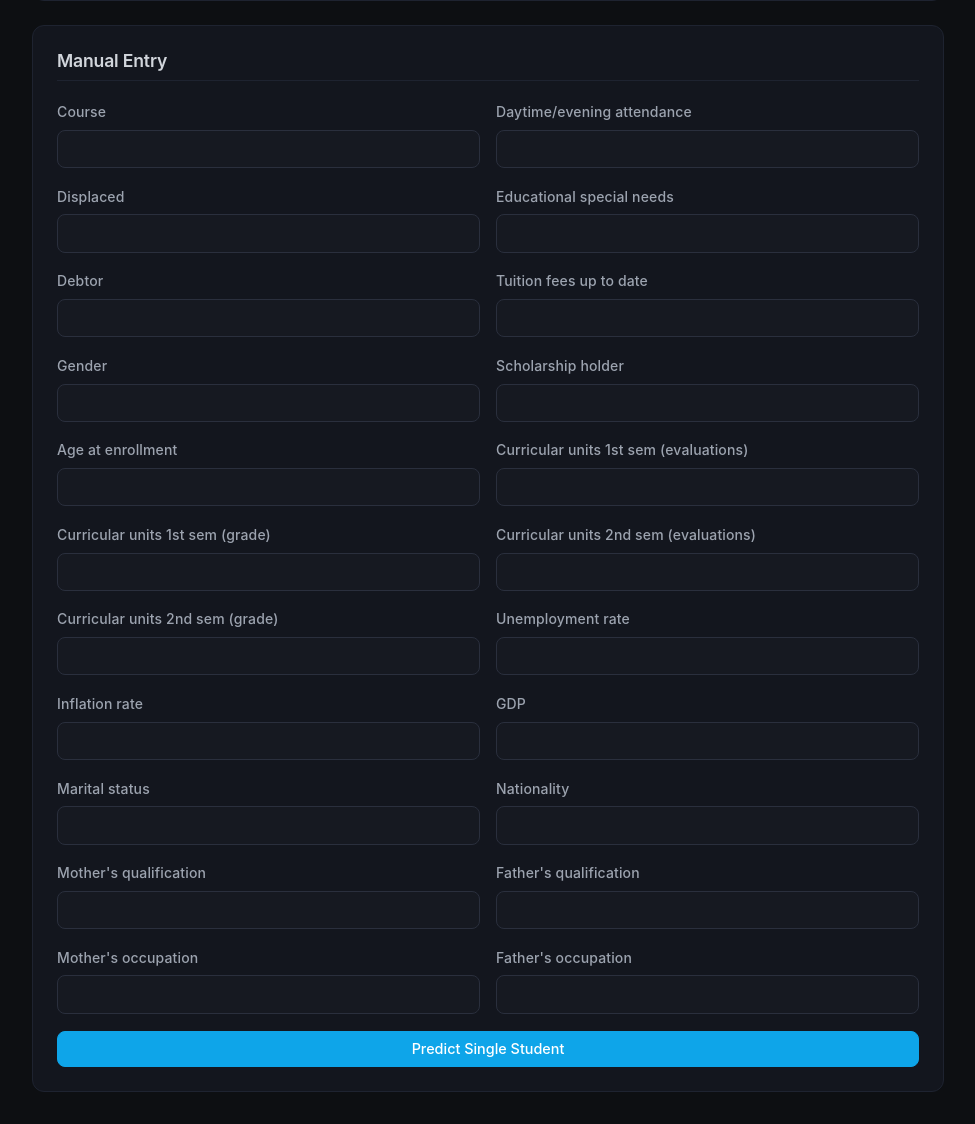
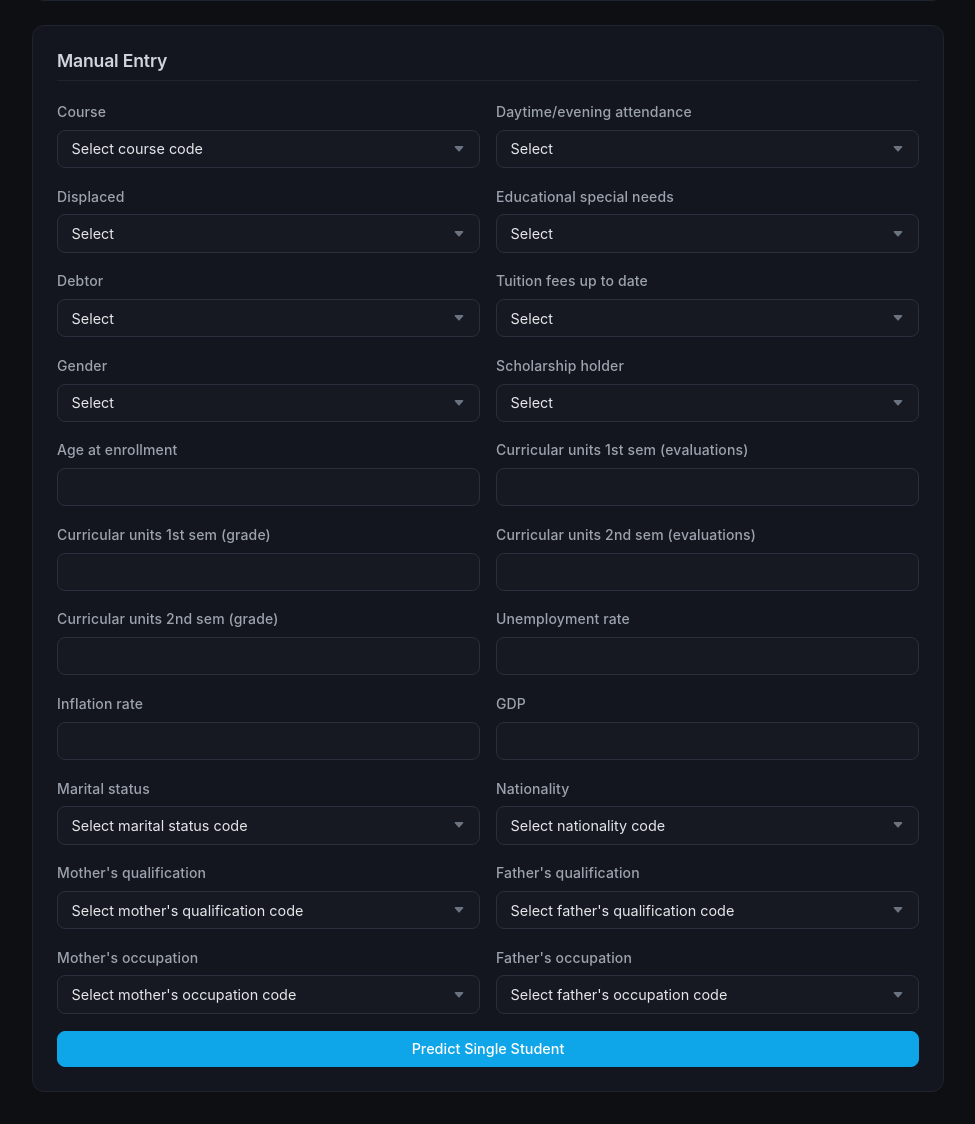
Before and after one commit to Henil23/aiml_project, a Flask app: page / in a window 1280 px wide. Shown: the part 444-1568 px from the top of the page, without its empty margins (152-1127 px from the left). Run offline with Flask 3, Linux system fonts and the light colour scheme; parts of the project's set-up code (start-up, migrations or seed data) failed here and were passed over.

Commit message:
minor UI updates

```diff
--- a/app/routes.py
+++ b/app/routes.py
@@ -21,13 +21,34 @@ main = Blueprint("main", __name__)
 BASE_DIR = os.path.abspath(os.path.join(os.path.dirname(__file__), ".."))
 DATA_DIR = os.path.join(BASE_DIR, "data")
 UPLOAD_DIR = os.path.join(DATA_DIR, "uploads")
+DATASET_PATH = os.path.join(DATA_DIR, "dataset.csv")
 
 os.makedirs(UPLOAD_DIR, exist_ok=True)
 
 
+def _load_dropdown_options():
+    df = pd.read_csv(DATASET_PATH)
+    df.columns = df.columns.str.strip()
+    df = df.rename(columns={"Nacionality": "Nationality"})
+
+    def opts(col):
+        values = sorted(df[col].dropna().astype(int).unique().tolist())
+        return values
+
+    return {
+        "course_options": opts("Course"),
+        "marital_status_options": opts("Marital status"),
+        "nationality_options": opts("Nationality"),
+        "mother_qualification_options": opts("Mother's qualification"),
+        "father_qualification_options": opts("Father's qualification"),
+        "mother_occupation_options": opts("Mother's occupation"),
+        "father_occupation_options": opts("Father's occupation"),
+    }
+
+
 # ─────────────────────────────────────────────
-#  NEW: Health check — professor uses this first
-#  GET https://your-app.onrender.com/health
+# Health check
+# GET https://your-app.onrender.com/health
 # ─────────────────────────────────────────────
 @main.route("/health", methods=["GET"])
 def health():
@@ -35,12 +56,12 @@ def health():
 
 
 # ─────────────────────────────────────────────
-#  NEW: JSON prediction endpoint
-#  POST https://your-app.onrender.com/predict
+# JSON prediction endpoint
+# POST https://your-app.onrender.com/predict
 #
-#  Accepts two formats:
-#    A) JSON body:  {"students": [{...raw row...}, ...]}
-#    B) CSV file upload: multipart/form-data, field name = "file"
+# Accepts two formats:
+#   A) JSON body:  {"students": [{...raw row...}, ...]}
+#   B) CSV file upload: multipart/form-data, field name = "file"
 # ─────────────────────────────────────────────
 @main.route("/predict", methods=["POST"])
 def predict_api():
@@ -84,16 +105,16 @@ def predict_api():
             result = predict_single_student(student)
             results.append(result)
 
-        at_risk  = sum(1 for r in results if r["predicted_class"] == "At-risk")
-        regular  = sum(1 for r in results if r["predicted_class"] == "Regular")
+        at_risk = sum(1 for r in results if r["predicted_class"] == "At-risk")
+        regular = sum(1 for r in results if r["predicted_class"] == "Regular")
         exceptional = sum(1 for r in results if r["predicted_class"] == "Exceptional")
 
         return jsonify({
-            "total_students":   len(results),
-            "at_risk_count":    at_risk,
-            "regular_count":    regular,
+            "total_students": len(results),
+            "at_risk_count": at_risk,
+            "regular_count": regular,
             "exceptional_count": exceptional,
-            "predictions":      results,
+            "predictions": results,
         })
 
     except ValueError as e:
@@ -103,10 +124,12 @@ def predict_api():
 
 
 # ─────────────────────────────────────────────
-#  EXISTING routes — untouched
+# Main web UI
 # ─────────────────────────────────────────────
 @main.route("/", methods=["GET", "POST"])
 def index():
+    dropdown_options = _load_dropdown_options()
+
     if request.method == "POST":
         action = request.form.get("action")
 
@@ -208,7 +231,7 @@ def index():
                 flash(f"Manual prediction failed: {str(e)}")
                 return redirect(url_for("main.index"))
 
-    return render_template("index.html")
+    return render_template("index.html", **dropdown_options)
 
 
 @main.route("/download/<filename>")
--- a/app/templates/index.html
+++ b/app/templates/index.html
@@ -49,48 +49,81 @@
                 <div class="form-row">
                     <div class="form-group">
                         <label for="Course">Course</label>
-                        <input type="number" name="Course" id="Course" required>
+                        <select name="Course" id="Course" required>
+                            <option value="">Select course code</option>
+                            {% for value in course_options %}
+                                <option value="{{ value }}">{{ value }}</option>
+                            {% endfor %}
+                        </select>
                     </div>
 
                     <div class="form-group">
                         <label for="DaytimeAttendance">Daytime/evening attendance</label>
-                        <input type="number" name="Daytime/evening attendance" id="DaytimeAttendance" required>
+                        <select name="Daytime/evening attendance" id="DaytimeAttendance" required>
+                            <option value="">Select</option>
+                            <option value="daytime">Daytime</option>
+                            <option value="evening">Evening</option>
+                        </select>
                     </div>
                 </div>
 
                 <div class="form-row">
                     <div class="form-group">
                         <label for="Displaced">Displaced</label>
-                        <input type="number" name="Displaced" id="Displaced" required>
+                        <select name="Displaced" id="Displaced" required>
+                            <option value="">Select</option>
+                            <option value="yes">Yes</option>
+                            <option value="no">No</option>
+                        </select>
                     </div>
 
                     <div class="form-group">
                         <label for="SpecialNeeds">Educational special needs</label>
-                        <input type="number" name="Educational special needs" id="SpecialNeeds" required>
+                        <select name="Educational special needs" id="SpecialNeeds" required>
+                            <option value="">Select</option>
+                            <option value="yes">Yes</option>
+                            <option value="no">No</option>
+                        </select>
                     </div>
                 </div>
 
                 <div class="form-row">
                     <div class="form-group">
                         <label for="Debtor">Debtor</label>
-                        <input type="number" name="Debtor" id="Debtor" required>
+                        <select name="Debtor" id="Debtor" required>
+                            <option value="">Select</option>
+                            <option value="yes">Yes</option>
+                            <option value="no">No</option>
+                        </select>
                     </div>
 
                     <div class="form-group">
                         <label for="FeesUpToDate">Tuition fees up to date</label>
-                        <input type="number" name="Tuition fees up to date" id="FeesUpToDate" required>
+                        <select name="Tuition fees up to date" id="FeesUpToDate" required>
+                            <option value="">Select</option>
+                            <option value="yes">Yes</option>
+                            <option value="no">No</option>
+                        </select>
                     </div>
                 </div>
 
                 <div class="form-row">
                     <div class="form-group">
                         <label for="Gender">Gender</label>
-                        <input type="number" name="Gender" id="Gender" required>
+                        <select name="Gender" id="Gender" required>
+                            <option value="">Select</option>
+                            <option value="male">Male</option>
+                            <option value="female">Female</option>
+                        </select>
                     </div>
 
                     <div class="form-group">
                         <label for="ScholarshipHolder">Scholarship holder</label>
-                        <input type="number" name="Scholarship holder" id="ScholarshipHolder" required>
+                        <select name="Scholarship holder" id="ScholarshipHolder" required>
+                            <option value="">Select</option>
+                            <option value="yes">Yes</option>
+                            <option value="no">No</option>
+                        </select>
                     </div>
                 </div>
 
@@ -145,36 +178,66 @@
                 <div class="form-row">
                     <div class="form-group">
                         <label for="MaritalStatus">Marital status</label>
-                        <input type="number" name="Marital status" id="MaritalStatus" required>
+                        <select name="Marital status" id="MaritalStatus" required>
+                            <option value="">Select marital status code</option>
+                            {% for value in marital_status_options %}
+                                <option value="{{ value }}">{{ value }}</option>
+                            {% endfor %}
+                        </select>
                     </div>
 
                     <div class="form-group">
                         <label for="Nationality">Nationality</label>
-                        <input type="number" name="Nationality" id="Nationality" required>
+                        <select name="Nationality" id="Nationality" required>
+                            <option value="">Select nationality code</option>
+                            {% for value in nationality_options %}
+                                <option value="{{ value }}">{{ value }}</option>
+                            {% endfor %}
+                        </select>
                     </div>
                 </div>
 
                 <div class="form-row">
                     <div class="form-group">
                         <label for="MotherQualification">Mother's qualification</label>
-                        <input type="number" name="Mother's qualification" id="MotherQualification" required>
+                        <select name="Mother's qualification" id="MotherQualification" required>
+                            <option value="">Select mother's qualification code</option>
+                            {% for value in mother_qualification_options %}
+                                <option value="{{ value }}">{{ value }}</option>
+                            {% endfor %}
+                        </select>
                     </div>
 
                     <div class="form-group">
                         <label for="FatherQualification">Father's qualification</label>
-                        <input type="number" name="Father's qualification" id="FatherQualification" required>
+                        <select name="Father's qualification" id="FatherQualification" required>
+                            <option value="">Select father's qualification code</option>
+                            {% for value in father_qualification_options %}
+                                <option value="{{ value }}">{{ value }}</option>
+                            {% endfor %}
+                        </select>
                     </div>
                 </div>
 
                 <div class="form-row">
                     <div class="form-group">
                         <label for="MotherOccupation">Mother's occupation</label>
-                        <input type="number" name="Mother's occupation" id="MotherOccupation" required>
+                        <select name="Mother's occupation" id="MotherOccupation" required>
+                            <option value="">Select mother's occupation code</option>
+                            {% for value in mother_occupation_options %}
+                                <option value="{{ value }}">{{ value }}</option>
+                            {% endfor %}
+                        </select>
                     </div>
 
                     <div class="form-group">
                         <label for="FatherOccupation">Father's occupation</label>
-                        <input type="number" name="Father's occupation" id="FatherOccupation" required>
+                        <select name="Father's occupation" id="FatherOccupation" required>
+                            <option value="">Select father's occupation code</option>
+                            {% for value in father_occupation_options %}
+                                <option value="{{ value }}">{{ value }}</option>
+                            {% endfor %}
+                        </select>
                     </div>
                 </div>
 
--- a/app/templates/results.html
+++ b/app/templates/results.html
@@ -198,7 +198,7 @@
                         Download Predictions CSV
                     </a>
                 {% endif %}
-                <a href="{{ url_for('main.index') }}" class="btn btn-back">Go Back</a>
+
             </div>
         {% endif %}
     </div>
```
Also changed, not shown: app/predictor.py (+116 -7 lines).
